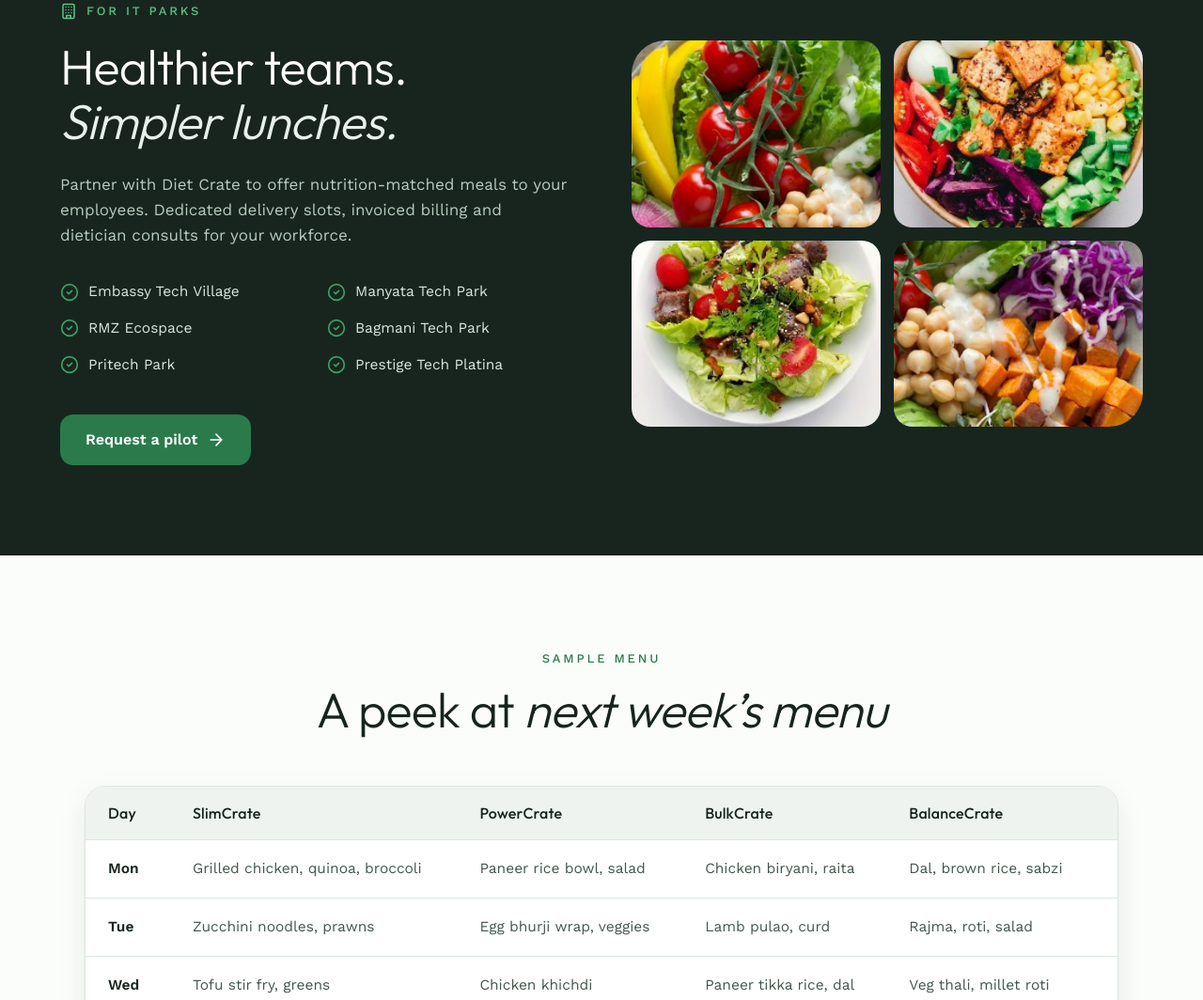
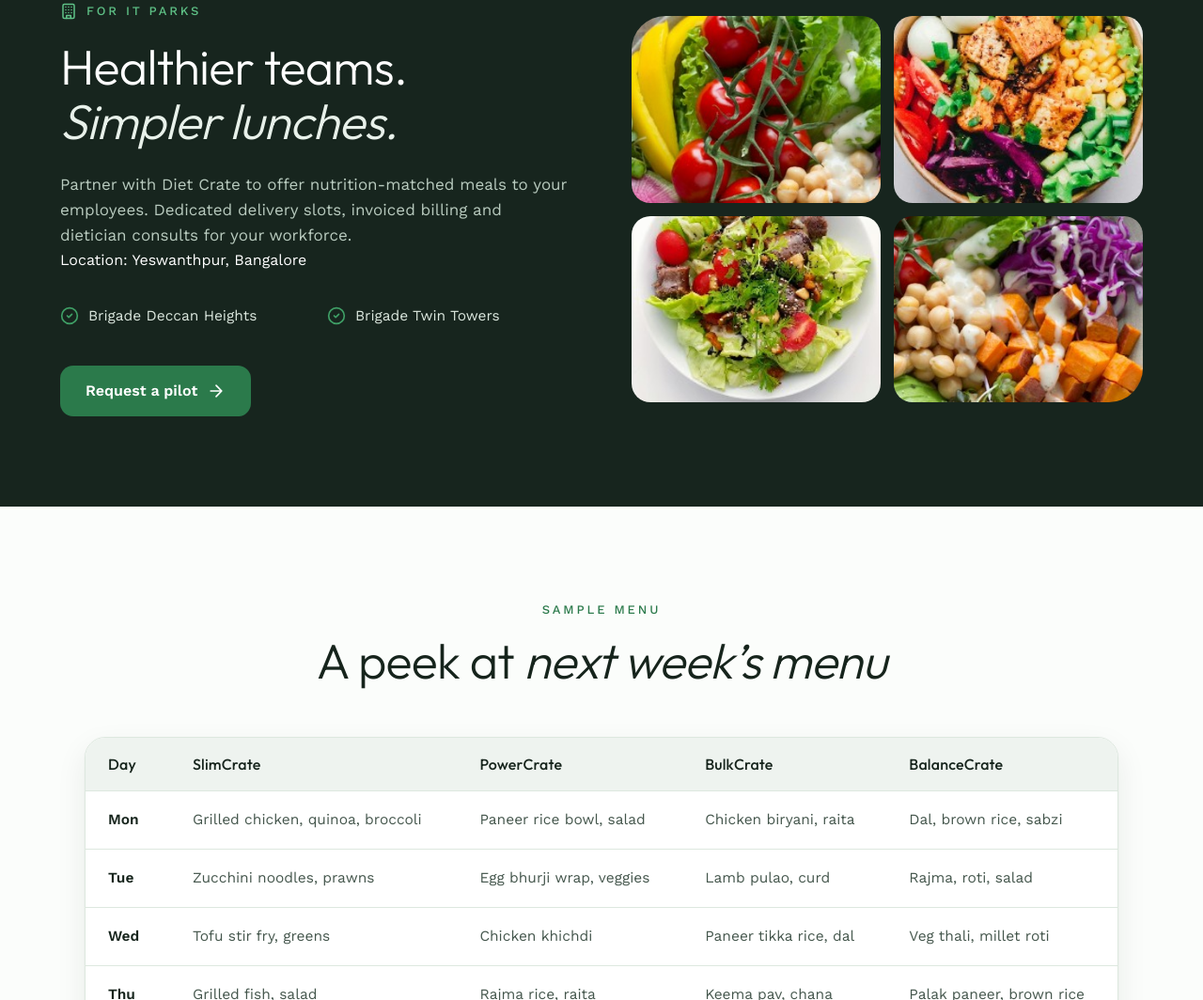
Before and after one commit to Dgprekshith/diet-crate, a plain HTML site: page index.html in a window 1280 px wide. Shown: the part 3323-4387 px from the top of the page at 94% size. Drawn offline with nearby package versions, Linux system fonts and the light colour scheme.

Commit message:
Diet Crate website

```diff
--- a/index.html
+++ b/index.html
@@ -251,14 +251,11 @@
         <p class="eyebrow on-dark"><svg class="ic" aria-hidden="true"><use href="#i-building"/></svg>For IT Parks</p>
         <h2>Healthier teams. <em>Simpler lunches.</em></h2>
         <p class="parks-lead">Partner with Diet Crate to offer nutrition-matched meals to your employees. Dedicated delivery slots, invoiced billing and dietician consults for your workforce.</p>
-        <ul class="park-list">
-          <li><svg class="ic" aria-hidden="true"><use href="#i-check"/></svg>Embassy Tech Village</li>
-          <li><svg class="ic" aria-hidden="true"><use href="#i-check"/></svg>Manyata Tech Park</li>
-          <li><svg class="ic" aria-hidden="true"><use href="#i-check"/></svg>RMZ Ecospace</li>
-          <li><svg class="ic" aria-hidden="true"><use href="#i-check"/></svg>Bagmani Tech Park</li>
-          <li><svg class="ic" aria-hidden="true"><use href="#i-check"/></svg>Pritech Park</li>
-          <li><svg class="ic" aria-hidden="true"><use href="#i-check"/></svg>Prestige Tech Platina</li>
-        </ul>
+          <p class="location">Location: Yeswanthpur, Bangalore</p>
+          <ul class="park-list">
+            <li><svg class="ic" aria-hidden="true"><use href="#i-check"/></svg>Brigade Deccan Heights</li>
+            <li><svg class="ic" aria-hidden="true"><use href="#i-check"/></svg>Brigade Twin Towers</li>
+          </ul>
         <a class="btn btn-solid btn-lg" href="#contact" data-prefill="IT Park pilot">Request a pilot<svg class="ic" aria-hidden="true"><use href="#i-arrow"/></svg></a>
       </div>
       <div class="collage" aria-hidden="true">
```
